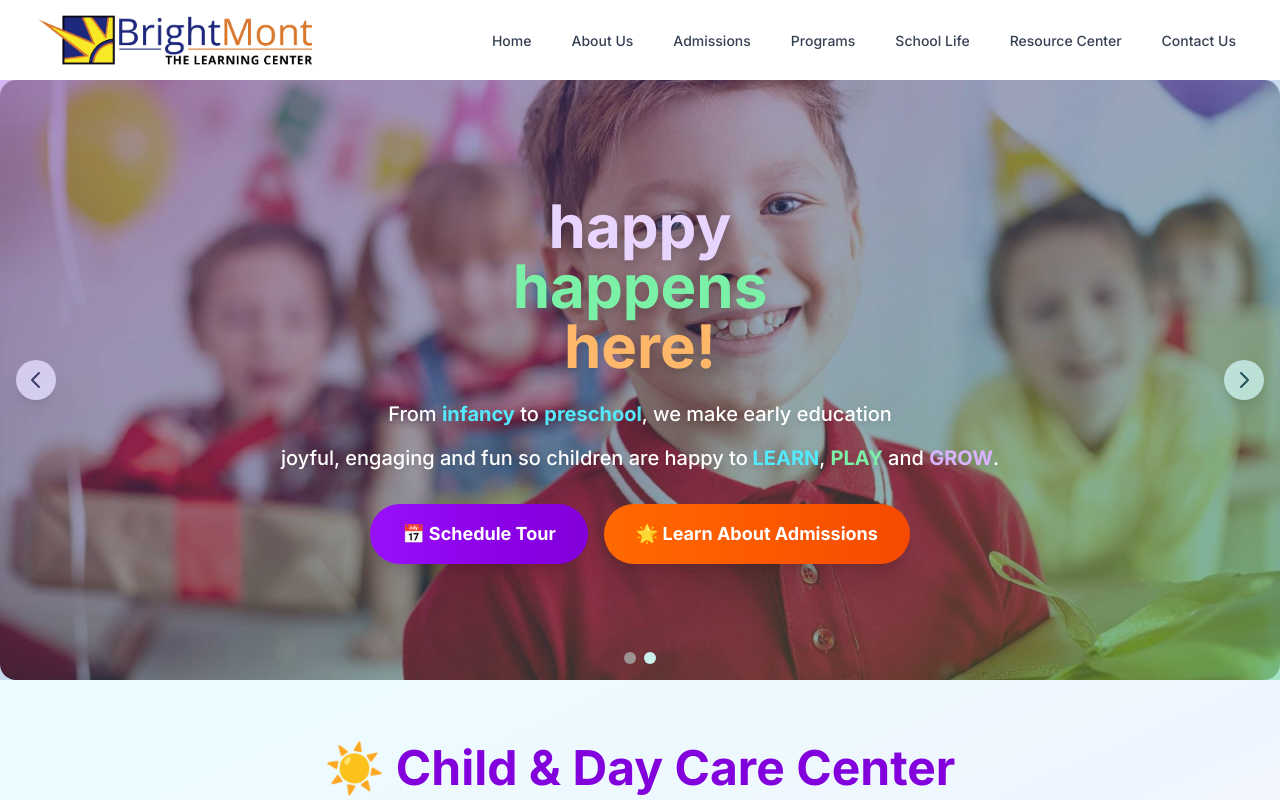
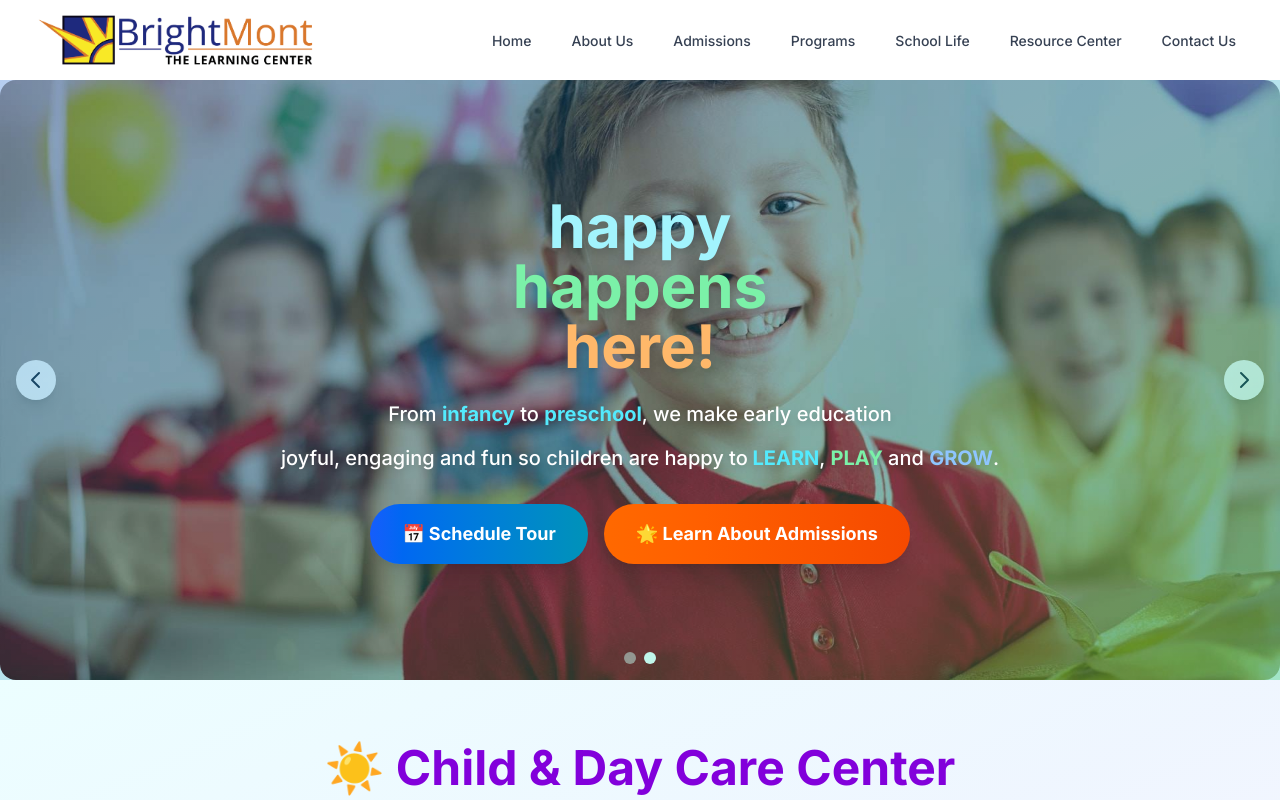
Before and after one commit to i4ali/brightmont-school, a Next.js app: page / in a window 1280 px wide. Shown: the top 800 px of the page. Built offline with nearby package versions, Linux system fonts and the light colour scheme.

Commit message:
first commit

```diff
--- a/src/app/page.tsx
+++ b/src/app/page.tsx
@@ -27,10 +27,10 @@ export default function Home() {
         </div>
 
         {/* Overlay Content */}
-        <div className="relative z-20 bg-gradient-to-br from-purple-500/30 via-blue-400/20 to-green-400/30 flex items-center justify-center h-full pointer-events-none">
+        <div className="relative z-20 bg-gradient-to-br from-blue-500/25 via-cyan-400/20 to-green-400/30 flex items-center justify-center h-full pointer-events-none">
           <div className="text-center text-white px-4 sm:px-6 lg:px-8 max-w-4xl pointer-events-auto">
             <h1 className="text-4xl md:text-5xl lg:text-6xl font-bold mb-6 drop-shadow-lg">
-              <span className="text-purple-200">happy</span><br/>
+              <span className="text-cyan-200">happy</span><br/>
               <span className="text-green-300">happens</span><br/>
               <span className="text-orange-300">here!</span>
             </h1>
@@ -39,12 +39,12 @@ export default function Home() {
             </p>
             <p className="text-lg md:text-xl mb-8 drop-shadow-md font-medium">
               joyful, engaging and fun so children are happy to
-              <span className="text-cyan-300 font-bold"> LEARN</span>, <span className="text-green-300 font-bold">PLAY</span> and <span className="text-purple-300 font-bold">GROW</span>.
+              <span className="text-cyan-300 font-bold"> LEARN</span>, <span className="text-green-300 font-bold">PLAY</span> and <span className="text-blue-300 font-bold">GROW</span>.
             </p>
             <div className="flex flex-col sm:flex-row gap-4 justify-center">
               <Link
                 href="/contact"
-                className="bg-gradient-to-r from-purple-600 to-purple-700 text-white px-8 py-4 rounded-full text-lg font-bold hover:from-purple-700 hover:to-purple-800 transition-all transform hover:scale-105 shadow-xl"
+                className="bg-gradient-to-r from-blue-600 to-cyan-600 text-white px-8 py-4 rounded-full text-lg font-bold hover:from-blue-700 hover:to-cyan-700 transition-all transform hover:scale-105 shadow-xl"
               >
                 📅 Schedule Tour
               </Link>
```
Also changed, not shown: TODO.txt (added), 2 other files (tests, documents, lock files or other folders).
